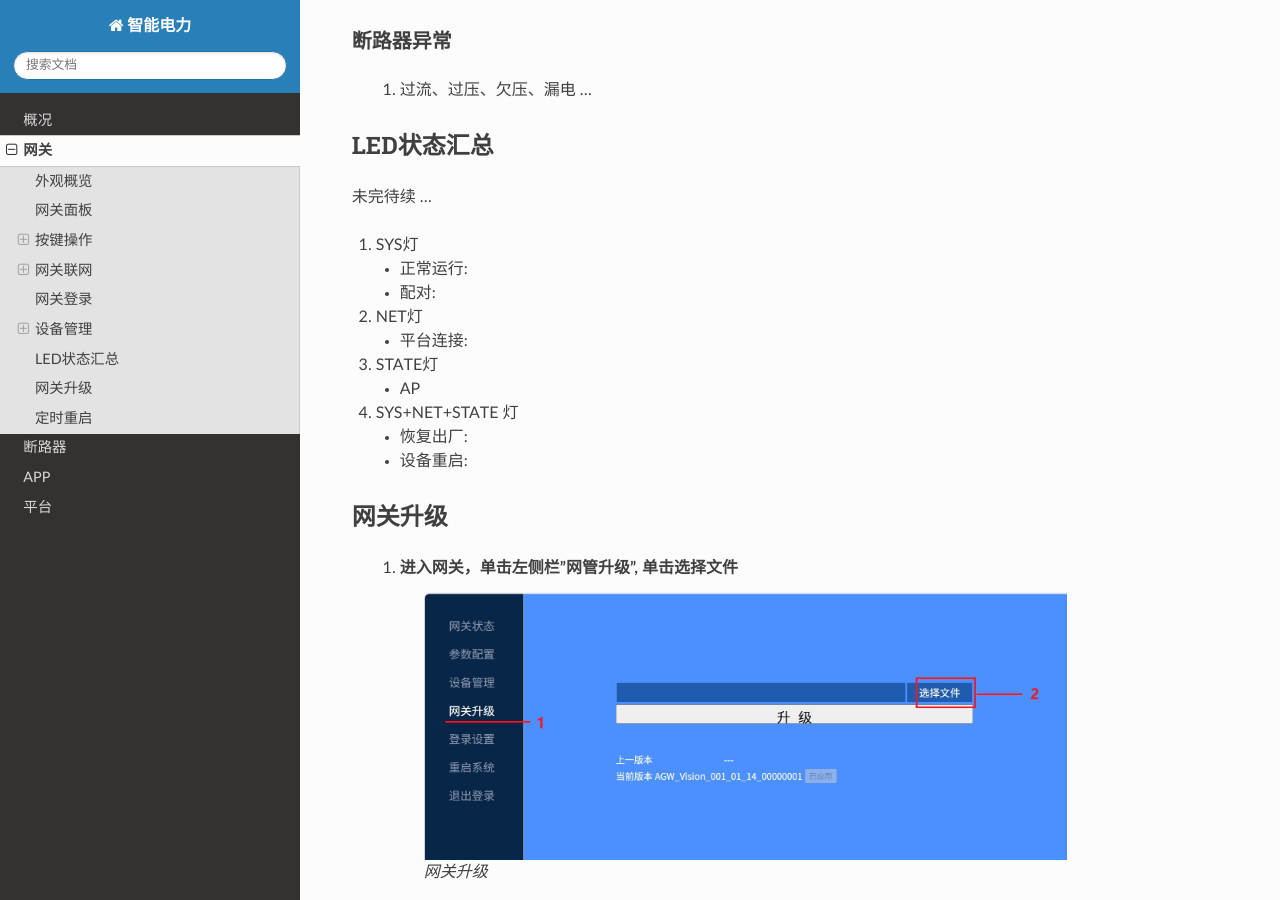
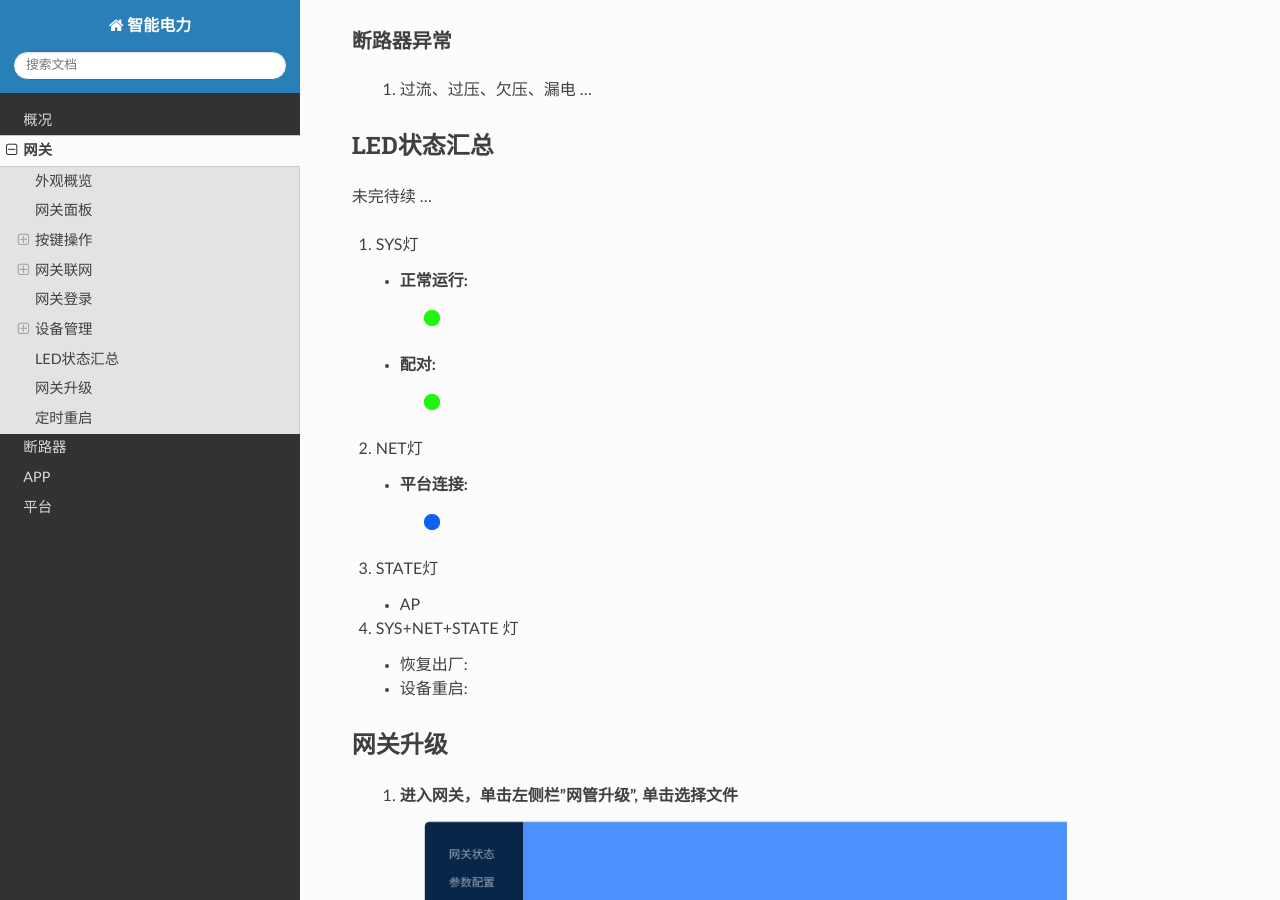
Before and after one commit to Muatrack/elcgwDocs, a Sphinx documentation site: the page built from docs/source/functions/gateway/index.rst, in a window 1280 px wide and 900 px high, scrolled down 4512 px. Built offline with Sphinx 7.4.7 and the Read the Docs theme 3.1.0, drawn with Linux system fonts in a browser that asks for light colours; pages that are not in the unit, such as notebooks, are missing from menus.

Commit message:
增加 LED 动画

```diff
--- a/docs/source/functions/gateway/index.rst
+++ b/docs/source/functions/gateway/index.rst
@@ -172,11 +172,18 @@
 #. SYS灯
 
    * 正常运行:
+      .. figure:: ../../_static/images/gateway/running.gif
+         :width: 16px
+
    * 配对:
+      .. figure:: ../../_static/images/gateway/paring.gif
+         :width: 16px
 
 #. NET灯
 
    * 平台连接:
+      .. figure:: ../../_static/images/gateway/platform-connected.gif
+         :width: 16px
 
 #. STATE灯
 
```
Also changed, not shown: docs/source/_static/images/gateway/paring.gif (added), docs/source/_static/images/gateway/platform-connected.gif (added), docs/source/_static/images/gateway/running.gif (added).
